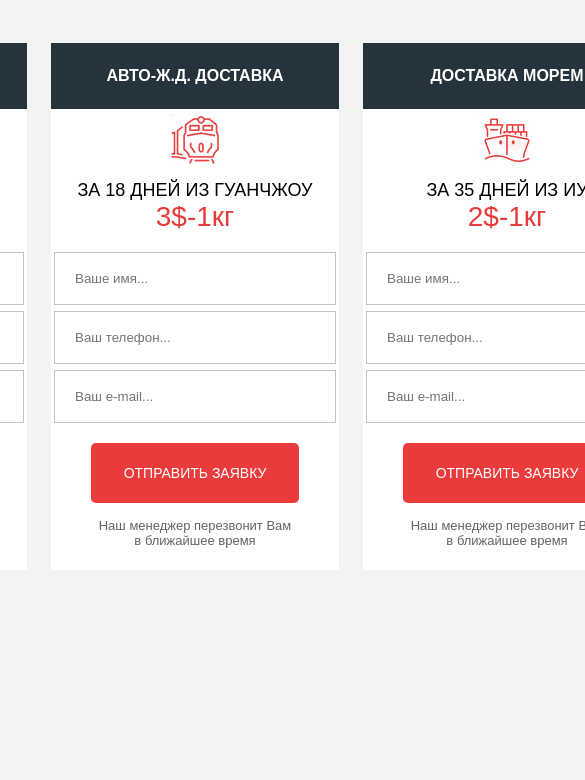
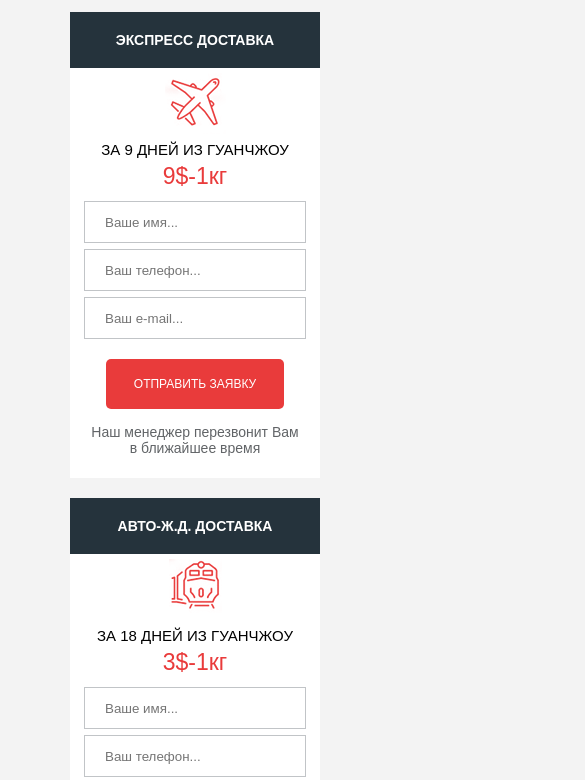
Before and after one commit to siladigy/homeworks, a plain HTML site: page bem/index.html in a window 390 px wide. Shown: the part 134-914 px from the top of the page, 585 px wide, since content can reach past the window. Before the commit the page ends 844 px from the top, so only its background shows below. Drawn offline with Linux system fonts and the light colour scheme.

Commit message:
добавлена адаптивная верстка к уроку по бэм

```diff
--- /dev/null
+++ b/bem/style/_media.sass
@@ -0,0 +1,67 @@
+@media (max-width: 992px)
+    .section
+        &__block
+            max-width: 250px
+            &-title
+                font-size: 14px
+                padding: 20px
+            &-descr
+                font-size: 15px
+            &-price
+                font-size: 23px
+    input
+        width: 200px
+        height: 40px
+    button
+        font-size: 12px
+        padding: 18px 28px
+
+@media (max-width: 768px)
+    .header
+        &__title
+            font-size: 25px
+        &__subtitle
+            font-size: 16px
+    .section
+        &__block
+            max-width: 200px
+            &-title
+                font-size: 12px
+                padding: 16px
+            &-descr
+                font-size: 12px
+            &-price
+                font-size: 18px
+            &-form
+                margin-top: 7px
+            &-subscr
+                font-size: 10px
+    input
+        width: 160px
+        height: 30px
+    button
+        font-size: 10px
+        padding: 15px 23px
+
+@media (max-width: 650px)
+    .section
+        flex-direction: column
+        align-items: center
+        &__block
+            max-width: 250px
+            margin-bottom: 20px
+            &-title
+                font-size: 14px
+                padding: 20px
+            &-descr
+                font-size: 15px
+            &-price
+                font-size: 23px
+            &-subscr
+                font-size: 14px
+    input
+        width: 200px
+        height: 40px
+    button
+        font-size: 12px
+        padding: 18px 28px
--- a/bem/style/style.sass
+++ b/bem/style/style.sass
@@ -1,3 +1,5 @@
+
+
 *
     margin: 0
     font-family: sans-serif
@@ -79,3 +81,6 @@ button
     border-radius: 5px
     &:focus
         outline: none
+
+
+@import 'media'
```
Also changed, not shown: bem/style/style.css, 1 other file.
